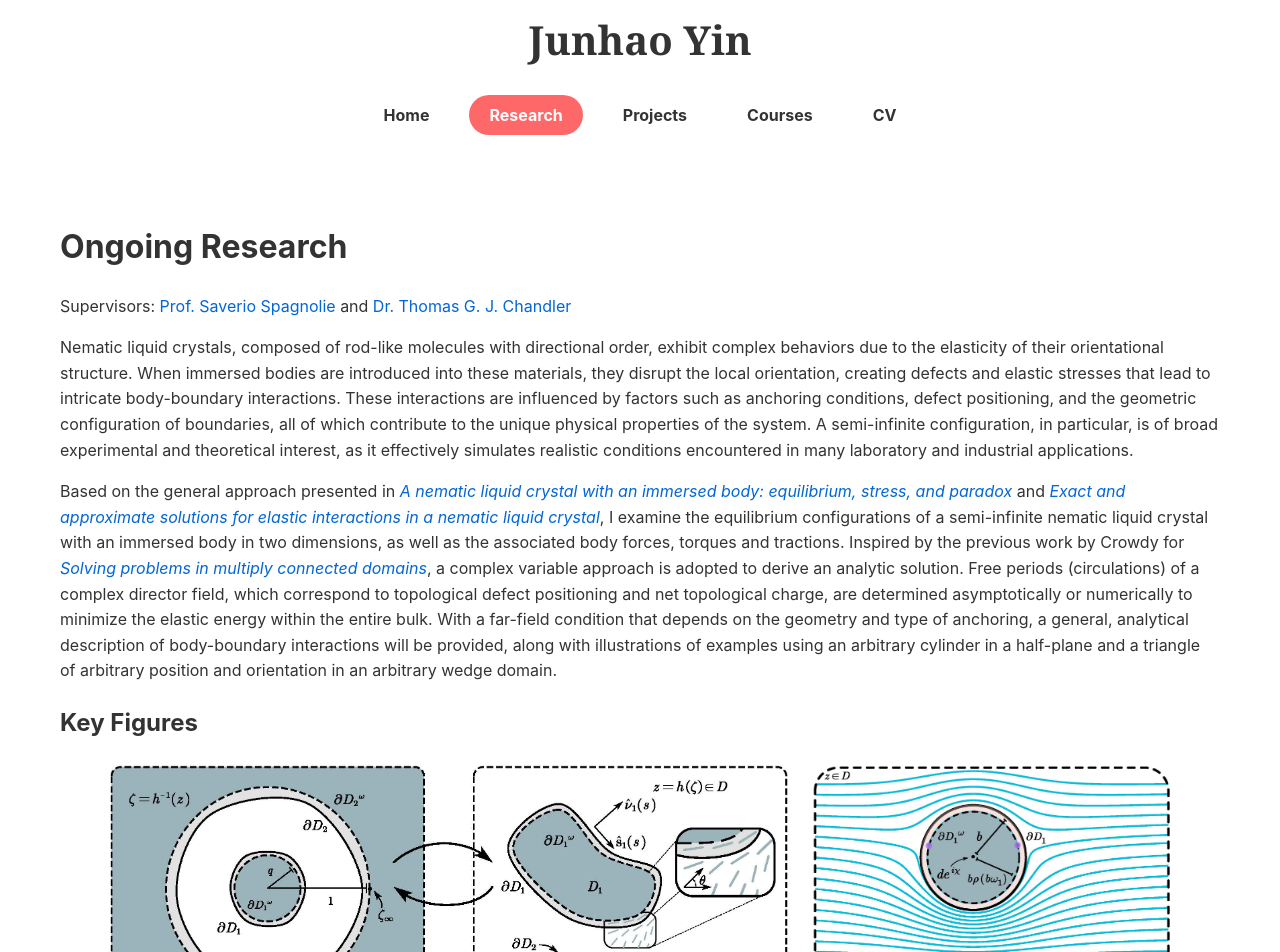
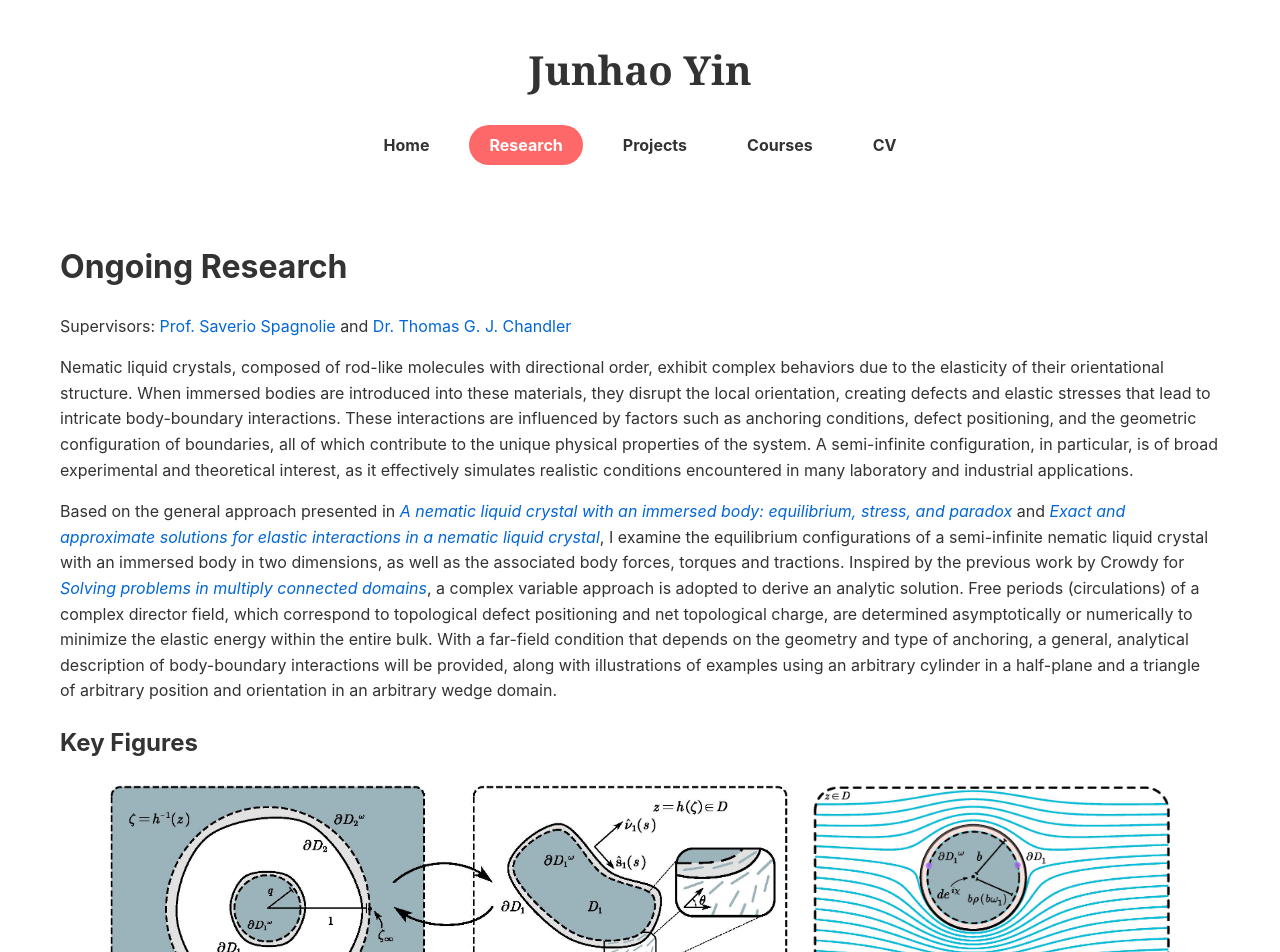
Before and after one commit to Yoon-1023/Yoon-1023.github.io, a Jekyll site: the page built from research.md, in a window 1280 px wide. Shown: the top 952 px of the page. Built offline with Jekyll 4.4.1, drawn with Linux system fonts in a browser that asks for light colours.

Commit message:
Update default.html

```diff
--- a/_layouts/default.html
+++ b/_layouts/default.html
@@ -13,8 +13,9 @@
 <body>
 
     <!-- Navigation Bar -->
-<header style="text-align: center; margin-bottom: 20px;">
-    <h1 style="margin: 0; font-size: 2.5em; font-weight: bold;">Junhao Yin</h1>
+
+<header style="text-align: center; padding-top: 30px; padding-bottom: 10px;">
+    <h1 style="font-size: 2.5em; margin: 0;">Junhao Yin</h1>
     <nav style="padding: 15px 0;">
         <ul style="display: flex; justify-content: center; list-style: none; padding: 0; gap: 20px;">
         <li><a href="{{ '/' | relative_url }}" class="{% if page.url == '/' %}active{% endif %}">Home</a></li>
```
